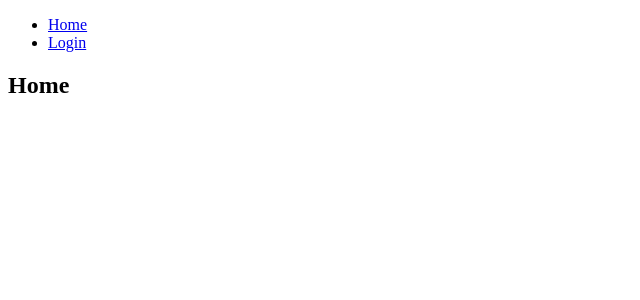
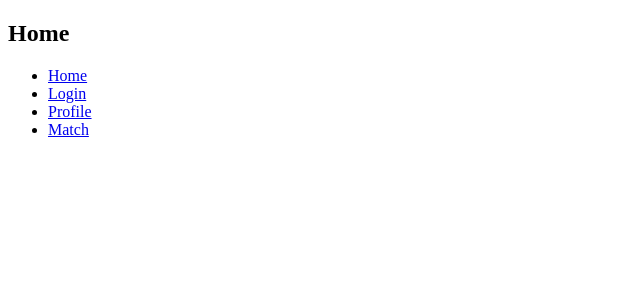
Before and after one commit to weilanc-gmail-com/axolotl, a React app: page / in a window 1280 px wide. Shown: the top 300 px of the page, without its empty margins (0-640 px from the left). Built offline with nearby package versions, Linux system fonts and the light colour scheme.

Commit message:
profile & match boilerplate added

```diff
--- a/client/App.jsx
+++ b/client/App.jsx
@@ -2,19 +2,10 @@ import React, { Component, useState, useEffect} from "react";
 import { Switch, Route, Link, withRouter } from "react-router-dom";
 import Login from './pages/login.jsx';
 
+
 const App = () => {
   return (
-      <div>
-        <nav>
-          <ul>
-            <li>
-              <Link to="/">Home</Link>
-            </li>
-            <li>
-              <Link to="/login">Login</Link>
-            </li>
-          </ul>
-        </nav>
+      <div style = {mainStyles.container}>
 
         {/* A <Switch> looks through its children <Route>s and
             renders the first one that matches the current URL. */}
@@ -25,7 +16,30 @@ const App = () => {
           <Route path="/">
             <Home />
           </Route>
+          <Route path="/profile">
+            <Profile />
+          </Route>
+          <Route path="/match">
+            <Match />
+          </Route>
         </Switch>
+
+            <nav>
+              <ul>
+                <li>
+                  <Link to="/">Home</Link>
+                </li>
+                <li>
+                  <Link to="/login">Login</Link>
+                </li>
+                <li>
+                <Link to="/profile">Profile</Link>
+                </li>
+                <li>
+                <Link to="/match">Match</Link>
+                </li>
+              </ul>
+            </nav>
       </div>
   );
 }
@@ -34,4 +48,26 @@ function Home() {
   return <h2>Home</h2>;
 }
 
+function Profile() {
+  return <h2>Profile</h2>;
+}
+
+function Match() {
+  return <h2>Match</h2>;
+}
+
+
+
+
+// styles //
+
+// styles for mainContainer
+const mainStyles = {
+  container: {
+    maxWidth: '1200px',
+  }
+}
+
+
+
 export default withRouter(App);
```
Also changed, not shown: 1 other file (tests, documents, lock files or other folders).
